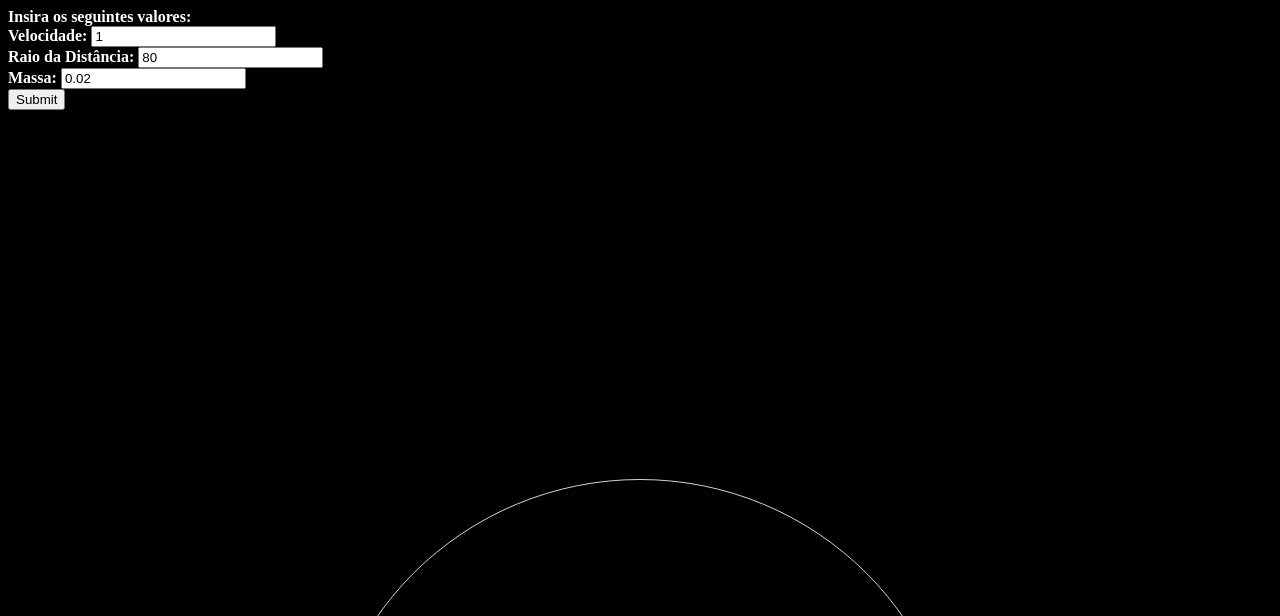
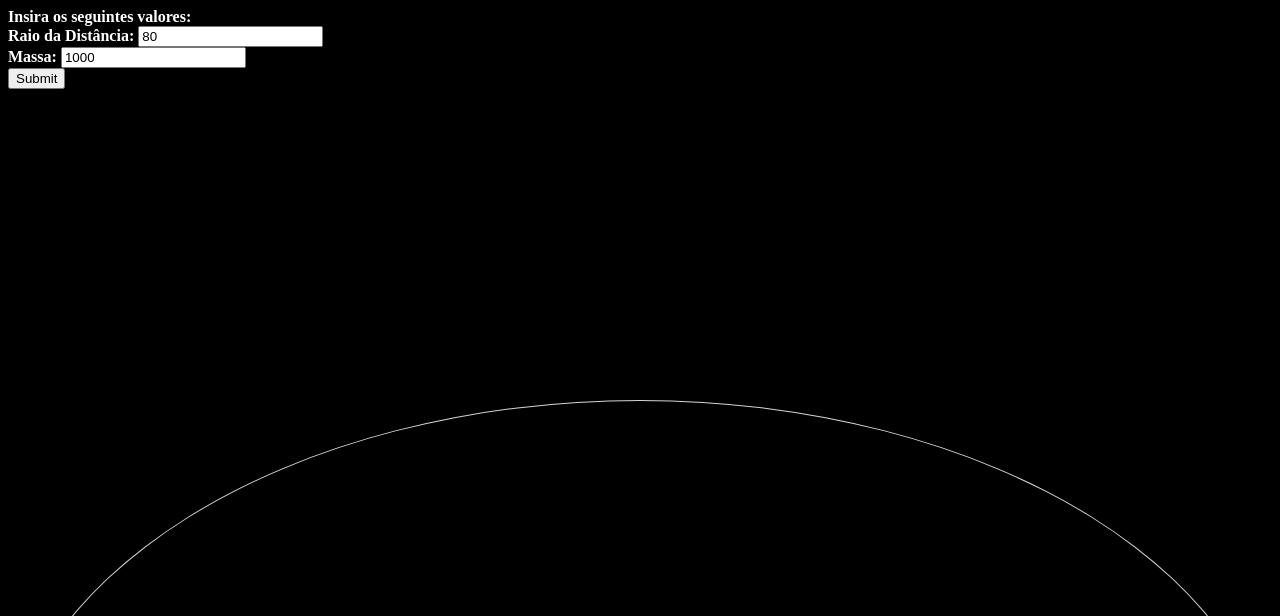
Before and after one commit to caiocesar04/F-sica---Movimento-Circular-dos-Planetas, a plain HTML site: page index.html in a window 1280 px wide. Shown: the top 616 px of the page. Drawn offline with Linux system fonts and the light colour scheme.

Commit message:
Update index.html

```diff
--- a/index.html
+++ b/index.html
@@ -10,14 +10,11 @@
     <h4>
       Insira os seguintes valores:
       <br />
-      Velocidade:
-      <input type="number" name="velocidade" value="1" id="velocidade" />
-      <br />
       Raio da Distância:
       <input type="number" name="raio" value="80" id="raio" />
       <br />
       Massa:
-      <input type="number" name="massa" value="0.02" id="massa" />
+      <input type="number" name="massa" value="1000" id="massa" />
       <br />
       <input
         onclick="mudarValores()"
```
